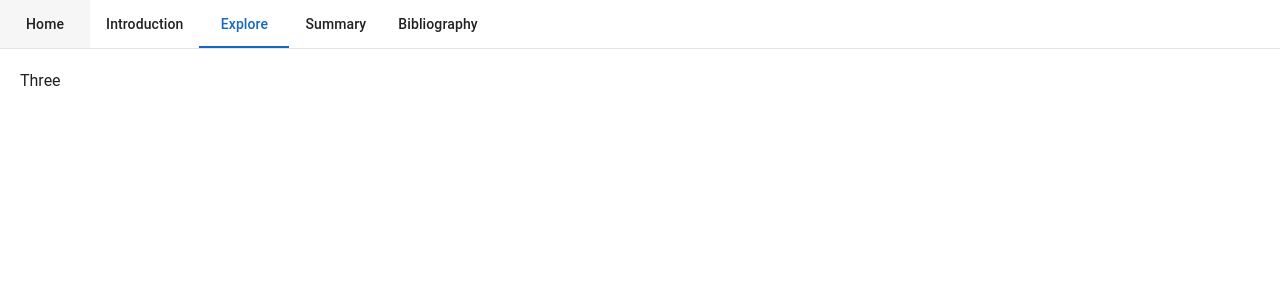
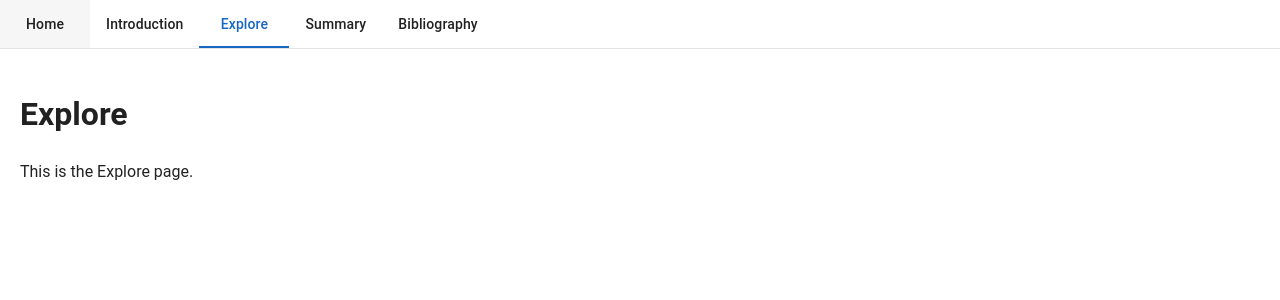
Before and after one commit to gu-gridh/salomo-frontend, a Vue app: page / in a window 1280 px wide. Both pictures are taken after a click on the tab "Explore". Shown: the top 300 px of the page. Built offline with nearby package versions, Linux system fonts and the light colour scheme.

Commit message:
Added explore vue.

```diff
--- a/src/components/Main.vue
+++ b/src/components/Main.vue
@@ -19,7 +19,9 @@
             <v-sheet class="pa-5">Two</v-sheet>
             </v-tabs-window-item>
             <v-tabs-window-item value="three">
-            <v-sheet class="pa-5">Three</v-sheet>
+            <v-sheet class="pa-5">
+                <explore></explore>
+            </v-sheet>
             </v-tabs-window-item>
             <v-tabs-window-item value="four">
             <v-sheet class="pa-5">Four</v-sheet>
@@ -33,6 +35,7 @@
 
 
 <script setup>
+import Explore from '@/views/Explore.vue';
 import { ref } from 'vue'
 
 const tab = ref('one')
--- /dev/null
+++ b/src/views/Explore.vue
@@ -0,0 +1,8 @@
+<template>
+    <div>
+        <h1>Explore</h1>
+        <p>This is the Explore page.</p>
+    </div>
+</template>
+<script setup>
+</script>
```
